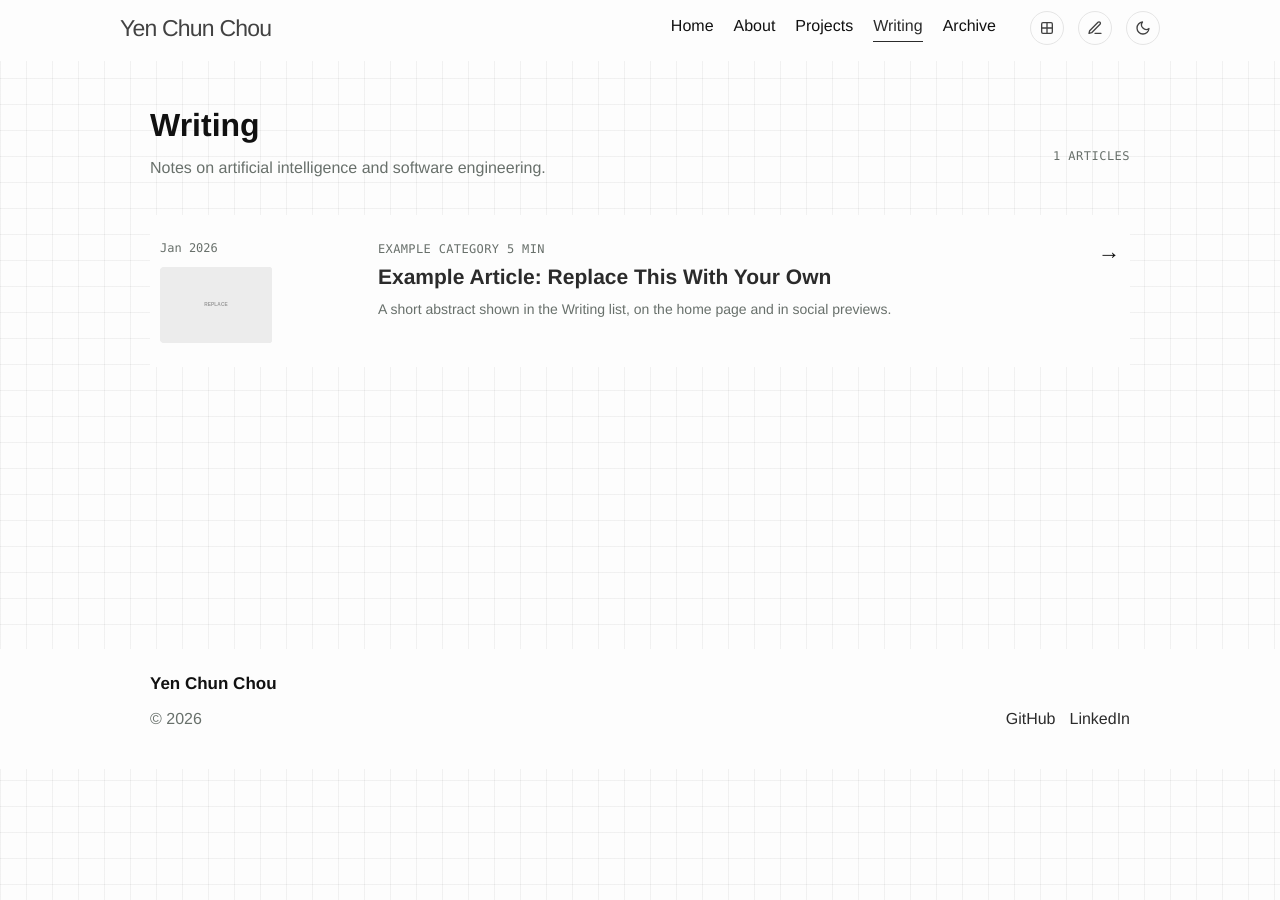
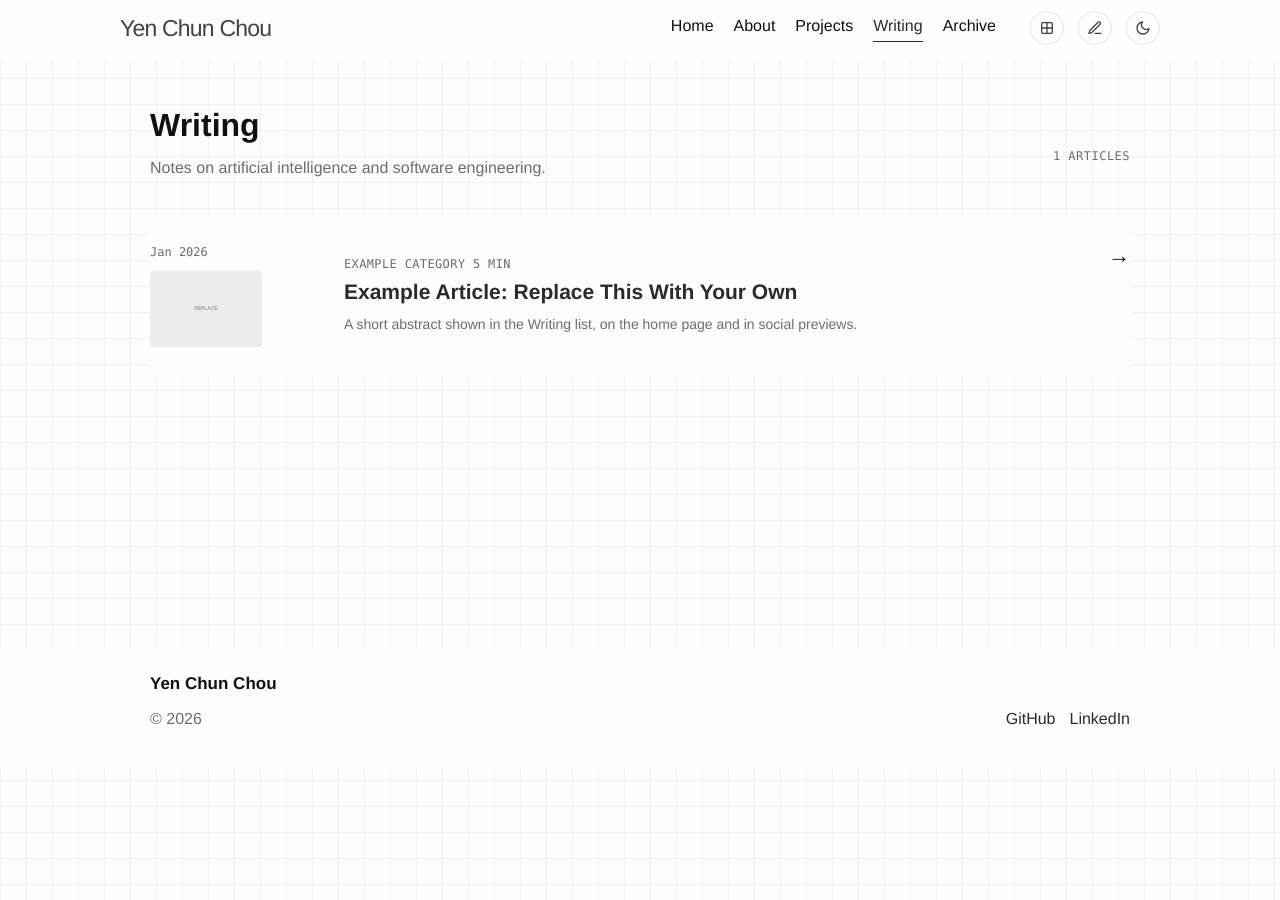
Before and after one commit to yenchun-chou/yenchun-chou.github.io, a Jekyll site: the page built from writing.html, in a window 1280 px wide. Built offline with Jekyll 4.4.1, drawn with Linux system fonts in a browser that asks for light colours.

Commit message:
Refactor CSS for entry layout and styling
Updated grid layout and styling for entry rows and items.

```diff
--- a/css/clean-layout.css
+++ b/css/clean-layout.css
@@ -65,10 +65,10 @@ hr {
 .entry-row,
 .writing-item {
   display: grid;
-  grid-template-columns: 190px minmax(0, 1fr) 30px;
-  gap: 28px;
-  align-items: start;
-  padding: 24px 10px;
+  grid-template-columns: 170px minmax(0, 1fr) 80px;
+  gap: 24px;
+  align-items: center;
+  padding: 28px 0;
 }
 
 .entry-side {
@@ -94,20 +94,27 @@ hr {
 .entry-thumb {
   display: block;
   width: 100%;
-  height: 118px;
-  object-fit: cover;
+  height: 110px;
+  object-fit: contain;
   border-radius: 4px;
-  background: var(--thumb-bg);
+  background: transparent;
 }
 
 .entry-main {
   grid-column: 2;
   min-width: 0;
-  padding-top: 1px;
+  padding-top: 0;
 }
 
 .entry-main h2 {
   margin-bottom: 8px;
+}
+
+.entry-row > time,
+.entry-row .entry-date {
+  justify-self: end;
+  align-self: start;
+  padding-top: 4px;
 }
 
 .entry-row > .writing-arrow,
```
